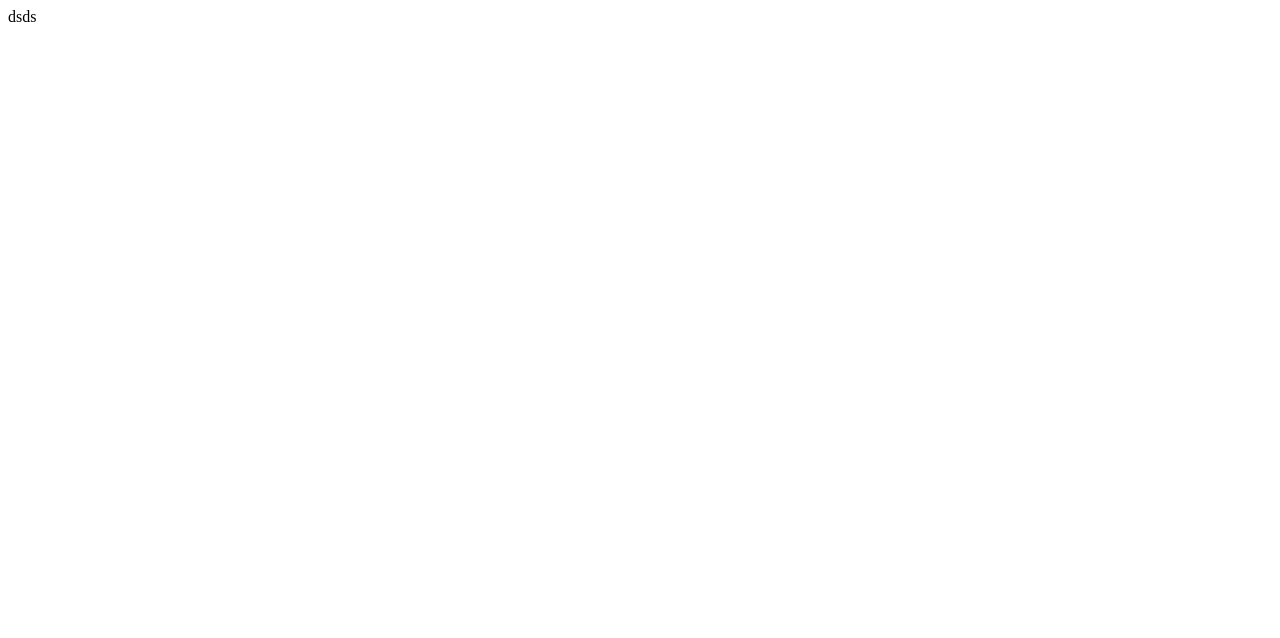
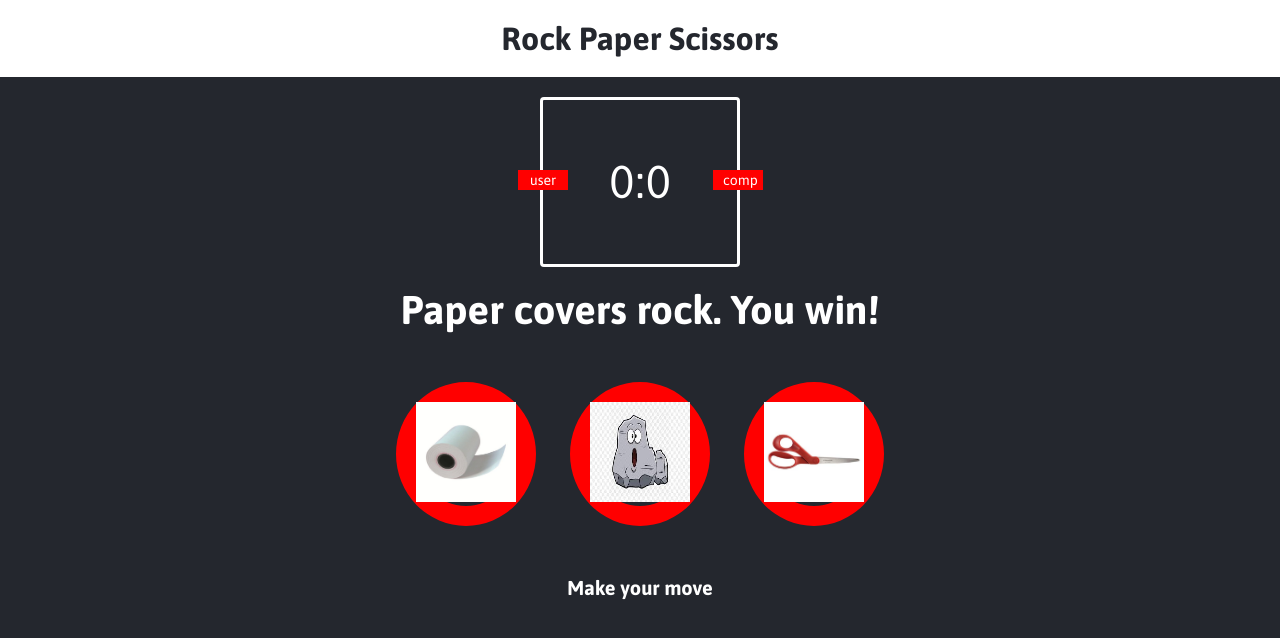
Before and after one commit to andy-vo/AltRPS, a plain HTML site: page index.html in a window 1280 px wide. Drawn offline with Linux system fonts and the light colour scheme.

Commit message:
a little change

```diff
--- a/index.html
+++ b/index.html
@@ -3,8 +3,39 @@
   <head>
     <meta charset="utf-8">
     <title>Alternative Rock Paper Scisscors game</title>
+    <link rel="stylesheet" href="styles.css">
   </head>
   <body>
-dsds
+    <header>
+      <h1>Rock Paper Scissors</h1>
+    </header>
+
+    <div class="score-board">
+      <div id="user-label" class="badge">user</div>
+      <div id="computer-label" class="badge">comp</div>
+      <span id="user-score">0</span>:<span id="computer-score">0</span>
+<!--span are inline elements (inline elements don't skip a line) -->
+    </div>
+
+    <div class ="results">
+      <p> Paper covers rock. You win!</p>
+    </div>
+
+    <div class="choices">
+      <div class="choice" id="p">
+        <img src="images/paper.jpg" width="100" height="100" alt="">
+      </div>
+      <div class="choice" id="r">
+        <img src="images/rock.jpeg" width="100" height="100" alt="">
+      </div>
+      <div class="choice" id="s">
+        <img src="images/scissors.jpg" width="100" height="100" alt="">
+      </div>
+    </div>
+
+    <p id="action-message">Make your move</p>
+
+
+
   </body>
 </html>
--- a/styles.css
+++ b/styles.css
@@ -0,0 +1,117 @@
+@import url('https://fonts.googleapis.com/css?family=Asap:400,500i,700&display=swap');
+
+* {
+  margin: 0;
+  padding: 0;
+  box-sizing: border-box;
+}
+/* this cancels the webpage default margin and padding */
+
+body {
+  background-color: #24272E;
+}
+
+header {
+  background: white;
+  padding: 20px;
+}
+
+header > h1 {
+  color: #24272E;
+  text-align: center;
+  font-family: Asap, sans-serif;
+}
+
+.score-board {
+  border: 3px solid white;
+  width: 200px;
+  height: 170px;
+  margin: 20px auto;
+/* margin 20px from the header and the auto centers the div */
+  color: white;
+  font-size: 46px;
+  border-radius: 4px;
+  text-align: center;
+  padding: 15px 20px;
+  font-family: Asap, sans-serif
+}
+
+.badge {
+  background: red;
+  color: white;
+  font-size: 14px;
+  padding: 2px 10px;
+  font-family: Asap, sans-serif;
+}
+
+#user-label {
+  position: relative;
+  right: 45px;
+  width: 50px;
+  top: 55px;
+}
+
+#computer-label {
+  position: relative;
+  left: 150px;
+  top: 35px;
+  width: 50px;
+}
+
+.results {
+  font-size: 40px;
+  color: white;
+}
+
+.results > p {
+  text-align: center;
+  font-weight: bold;
+  font-family: Asap, sans-serif;
+}
+
+.choices {
+  margin: 50px 0;
+  text-align: center;
+/* choices is the div for all the pictures and this centers all 3 pics */
+}
+
+.choice {
+  border: 20px solid red;
+  border-radius: 50%;
+  margin: 0 15px;
+  display: inline-block;
+/* this inline block makes the pictures horizontal */
+}
+
+.choice:hover {
+  cursor: pointer;
+  background: red;
+}
+
+#action-message {
+  text-align: center;
+  color: white;
+  font-family: Asap, sans-serif;
+  font-weight: bold;
+  font-size: 20px;
+}
+
+
+
+
+
+
+
+
+
+
+
+
+
+
+
+
+
+
+
+dsv
```
Also changed, not shown: images/rock.jpg (deleted).
